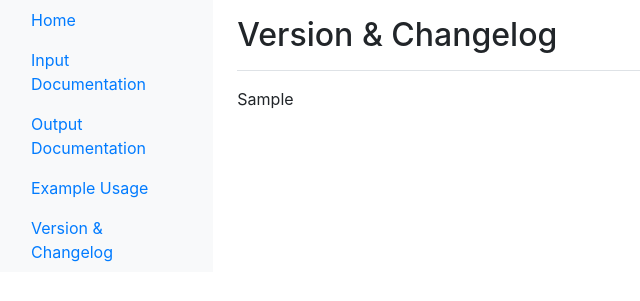
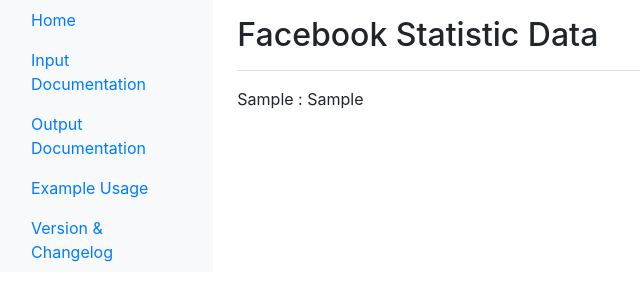
Before and after one commit to JoshuaKilazoglou/seng3011, a Flask app: template templates/gui.html in a window 1280 px wide. Shown: the part 40-341 px from the top of the page, without its empty margins (0-640 px from the left). Run offline with Flask 2, Linux system fonts and the light colour scheme; the template is opened without the code that fills it: most values are stand-ins (such as "Sample title", 1, 10 or a date in 2020).

Commit message:
some formatting for the post

```diff
--- a/__init__.py
+++ b/__init__.py
@@ -118,7 +118,7 @@ def gui():
     # send request, get response
     print(url)
     response = requests.get(url)
-
+    print(response.json()['Facebook Statistic Data']['CompanyName'])
     return render_template("gui.html", company1 = response.json() )
 
 
--- a/templates/gui.html
+++ b/templates/gui.html
@@ -6,8 +6,17 @@
     <meta charset="UTF-8">
 
 </head>
-<h1 class="h2">Version & Changelog </h1></div>
-{{ company1 }}
+<h1 class="h2">Facebook Statistic Data </h1></div>
 
+{% for fieldkey in company1['Facebook Statistic Data'] %}
+    {% if fieldkey != 'posts' %}
+        <p>{{ fieldkey }} : {{ company1['Facebook Statistic Data'][fieldkey] }}</p>
+    {% endif %}
+    {% if fieldkey == 'posts' %}
+        {% for postkey in company1['Facebook Statistic Data'][fieldkey] %}
+            <p>{{ postkey }}</p>
+        {% endfor %}
+    {% endif %}
+{% endfor %}
 </html>
 {% endblock %}
--- a/templates/index.html
+++ b/templates/index.html
@@ -58,7 +58,7 @@
               </div>
               <div class="form-group">
                 <label for="startDate">*From</label>
-                <input type="text" name="startdate" class="form-control"  placeholder="Date">
+                <input type="text" name="startdate" class="form-control"  placeholder="">
                   <p class = "text-danger">{{ startError }}</p>
               </div>
                 <div class="form-group">
```
